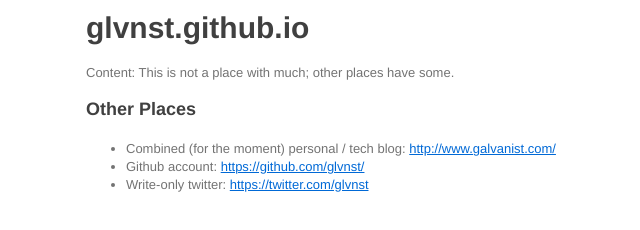
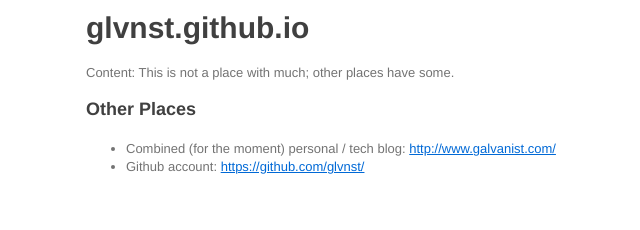
Before and after one commit to glvnst/glvnst.github.io, a plain HTML site: page index.html in a window 1280 px wide. Shown: the whole page, without its empty margins (127-767 px from the left). Drawn offline with Linux system fonts and the light colour scheme.

Commit message:
-twitter

```diff
--- a/index.html
+++ b/index.html
@@ -165,7 +165,6 @@ sup {
 <ul>
 <li>Combined (for the moment) personal / tech blog: <a href="http://www.galvanist.com/">http://www.galvanist.com/</a></li>
 <li>Github account: <a href="https://github.com/glvnst/">https://github.com/glvnst/</a></li>
-<li>Write-only twitter: <a href="https://twitter.com/glvnst">https://twitter.com/glvnst</a></li>
 </ul>
 
 </body>
```
